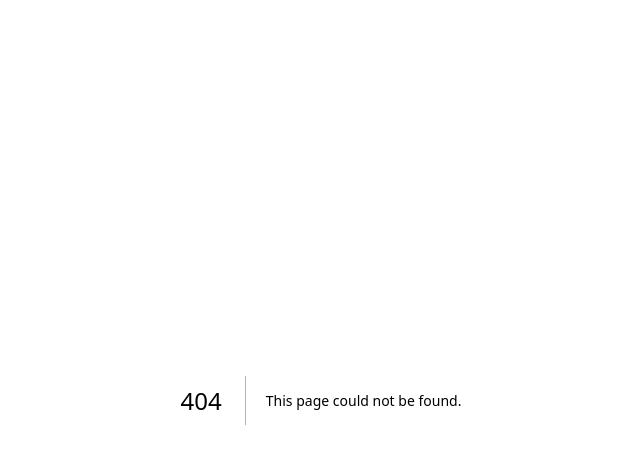
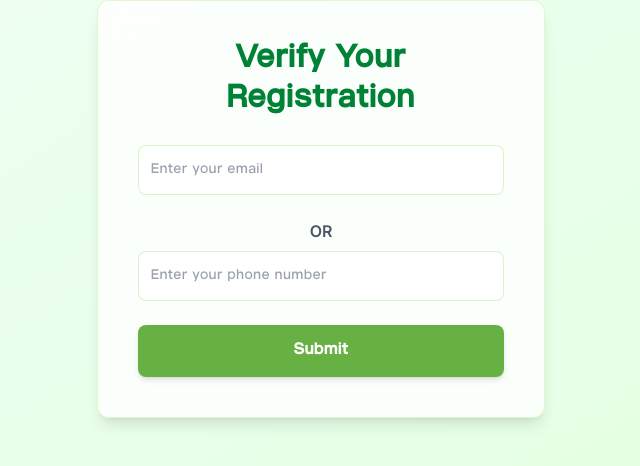
Before and after one commit to DILIP-SHEESH/openhouse, a Next.js app: page /verify in a window 1280 px wide. Before the commit this address had no page. Shown: the top 466 px of the page, without its empty margins (319-959 px from the left). Built offline with nearby package versions, Linux system fonts and the light colour scheme.

Commit message:
made verification page

```diff
--- /dev/null
+++ b/src/app/api/verify/route.js
@@ -0,0 +1,34 @@
+import { NextResponse } from 'next/server';
+
+export async function POST(req) {
+  try {
+    const { email, phoneNumber } = await req.json(); // Parse email and phone number from the request body
+
+    // Check if at least one of the fields (email or phone number) is provided
+    if (!email && !phoneNumber) {
+      return NextResponse.json({ error: 'Email or Phone Number is required' }, { status: 400 });
+    }
+
+    // Get the Google Apps Script Web App URL from the environment variable
+    const scriptUrl = `${process.env.NEXT_PUBLIC_GOOGLE_APPS_SCRIPT_URL}?email=${encodeURIComponent(email || '')}&phoneNumber=${encodeURIComponent(phoneNumber || '')}`;
+
+    // Make a GET request to the Google Apps Script Web App endpoint
+    const response = await fetch(scriptUrl);
+
+    if (!response.ok) {
+      return NextResponse.json({ error: 'Failed to verify information' }, { status: 500 });
+    }
+
+    const result = await response.text();
+
+    if (result === "Email or Phone Number not found") {
+      return NextResponse.json({ error: 'Email or Phone number not found' }, { status: 404 });
+    }
+
+    return NextResponse.json({ message: 'Information verified successfully' }, { status: 200 });
+
+  } catch (error) {
+    console.error("Error verifying information:", error);
+    return NextResponse.json({ error: "Internal Server Error" }, { status: 500 });
+  }
+}
--- a/src/app/components/Navbar.tsx
+++ b/src/app/components/Navbar.tsx
@@ -3,12 +3,13 @@
 import React, { useState, useEffect } from 'react';
 import Image from 'next/image';
 //import Link from 'next/link';
-//import { useRouter } from 'next/navigation';
+import { useRouter } from 'next/navigation';
 import { motion, AnimatePresence } from 'framer-motion';
 
 const Navbar: React.FC = () => {
   const [activeSection, setActiveSection] = useState('home');
   const [mobileMenuOpen, setMobileMenuOpen] = useState(false);
+  const router = useRouter(); // Use Next.js router for navigation
   //const router = useRouter();
 
   useEffect(() => {
@@ -50,6 +51,11 @@ const Navbar: React.FC = () => {
       return;
     }
 
+    if (sectionId === 'verification') {
+      // Redirect to the /verify page
+      router.push('/verify'); // Use Next.js router to navigate
+      return;
+    }
     const element = document.getElementById(sectionId === 'register' ? 'registration-section' : sectionId);
     if (element) {
       const navbarHeight = 80;
@@ -63,7 +69,7 @@ const Navbar: React.FC = () => {
     }
   };
 
-  const navigationItems = ['home', 'blog', 'sitemap', 'register'];
+  const navigationItems = ['home', 'blog', 'sitemap', 'verification', 'register'];
 
   return (
     <>
--- /dev/null
+++ b/src/app/verify/page.tsx
@@ -0,0 +1,137 @@
+'use client';
+import Head from 'next/head';
+import { useState } from 'react';
+import { motion } from 'framer-motion';
+
+export default function Verify() {
+  const [email, setEmail] = useState('');
+  const [phoneNumber, setPhoneNumber] = useState('');
+  const [submitted, setSubmitted] = useState(false);
+  const [loading, setLoading] = useState(false);
+  const [error, setError] = useState<string | null>(null);
+
+  const handleSubmit = async (e: React.FormEvent) => {
+    e.preventDefault();
+
+    // Early exit if neither email nor phone number is provided
+    if (!email && !phoneNumber) {
+      setError('Please enter either a valid email address or a phone number.');
+      return;
+    }
+
+    // Validate the provided input
+    if (email && !validateEmail(email)) {
+      setError('Please enter a valid email address');
+      return;
+    }
+    if (phoneNumber && !validatePhone(phoneNumber)) {
+      setError('Please enter a valid phone number');
+      return;
+    }
+
+    setLoading(true);
+    setError(null);
+
+    try {
+      const res = await fetch('/api/verify', {
+        method: 'POST',
+        headers: {
+          'Content-Type': 'application/json',
+        },
+        body: JSON.stringify({
+          email,
+          phoneNumber,
+        }),
+      });
+
+      const data = await res.json();
+
+      if (!res.ok) {
+        throw new Error(data.error || 'Failed to verify');
+      }
+
+      setSubmitted(true); // Set submitted state to true once verification is successful
+    } catch (err: any) {
+      console.error('Verification error:', err);
+      setError(err.message || 'An unexpected error occurred. Please try again later.');
+    } finally {
+      setLoading(false); // Reset loading state after completion
+    }
+  };
+
+  // Simple email validation regex
+  const validateEmail = (email: string) => {
+    const regex = /^[a-zA-Z0-9._%+-]+@[a-zA-Z0-9.-]+\.[a-zA-Z]{2,}$/;
+    return regex.test(email);
+  };
+
+  // Simple phone number validation (for demo purposes, 10 digits)
+  const validatePhone = (phone: string) => {
+    const regex = /^[0-9]{10}$/;
+    return regex.test(phone);
+  };
+
+  return (
+    <>
+      <Head>
+        <title>Verify | Open House</title>
+        <meta name="description" content="Verify your registration email or phone number for Open House at Cambridge Institute of Technology" />
+      </Head>
+      <div className="min-h-screen w-full flex items-center justify-center px-4 text-center bg-gradient-to-br from-[#f0fff4] to-[#dfffdc]">
+        <motion.div
+          initial={{ opacity: 0, y: 30 }}
+          animate={{ opacity: 1, y: 0 }}
+          transition={{ duration: 0.6 }}
+          className="bg-white/80 backdrop-blur-md rounded-xl p-8 sm:p-10 shadow-lg border border-[#9EE666]/30 max-w-md w-full"
+        >
+          <h1 className="text-3xl sm:text-4xl font-bold text-green-700 font-['OSK'] tracking-wider mb-6">
+            Verify Your Registration
+          </h1>
+          {!submitted ? (
+            <form onSubmit={handleSubmit} className="space-y-6">
+              <div className="space-y-4">
+                <input
+                  type="email"
+                  value={email}
+                  onChange={(e) => setEmail(e.target.value)}
+                  placeholder="Enter your email "
+                  className="w-full p-3 border border-[#9EE666]/40 rounded-lg bg-white/90 backdrop-blur-sm focus:ring-2 focus:ring-[#67B044] focus:border-transparent text-gray-700 placeholder-gray-400 font-['OSK'] tracking-wider"
+                />
+
+                {/* OR Separator */}
+                <div className="text-gray-600 font-semibold my-2">OR</div>
+
+                <input
+                  type="text"
+                  value={phoneNumber}
+                  onChange={(e) => setPhoneNumber(e.target.value)}
+                  placeholder="Enter your phone number "
+                  className="w-full p-3 border border-[#9EE666]/40 rounded-lg bg-white/90 backdrop-blur-sm focus:ring-2 focus:ring-[#67B044] focus:border-transparent text-gray-700 placeholder-gray-400 font-['OSK'] tracking-wider"
+                />
+              </div>
+
+              {error && <div className="text-red-600 font-semibold">{error}</div>}
+
+              <motion.button
+                type="submit"
+                whileHover={{ scale: 1.02 }}
+                whileTap={{ scale: 0.98 }}
+                className="w-full py-3 rounded-lg bg-[#67B044] text-white font-bold text-lg shadow-md transition-all hover:shadow-lg hover:bg-[#5faa3e] font-['OSK'] tracking-wider"
+              >
+                {loading ? (
+                  <span className="loader">Loading...</span> // Replace this with a spinner if necessary
+                ) : (
+                  'Submit'
+                )}
+              </motion.button>
+            </form>
+          ) : (
+            <div className="text-green-700 font-semibold font-['OSK'] tracking-wider text-lg">
+              Thank you! We’ll verify your information and get back to you soon.
+            </div>
+          )}
+        </motion.div>
+      </div>
+    </>
+  );
+}
```
